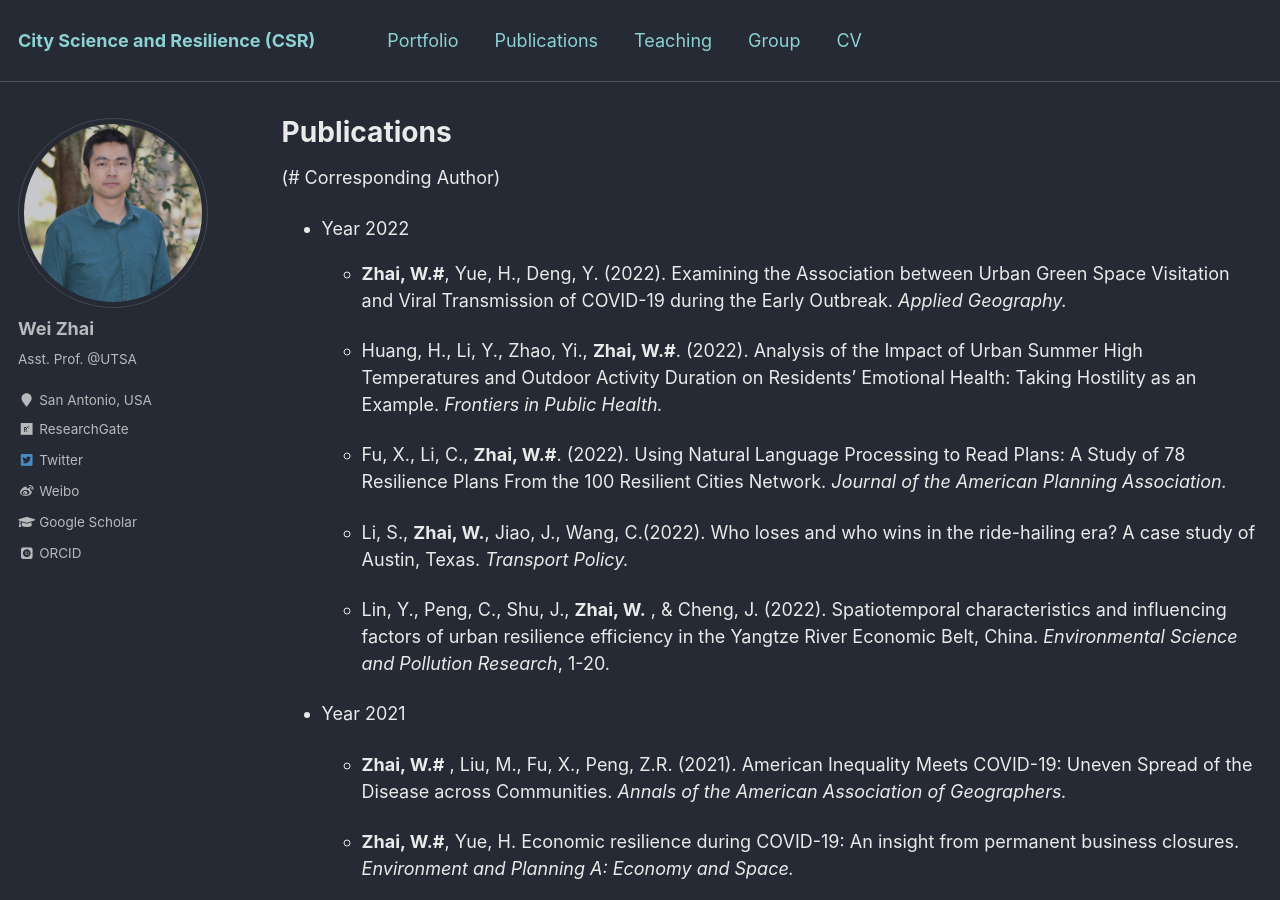
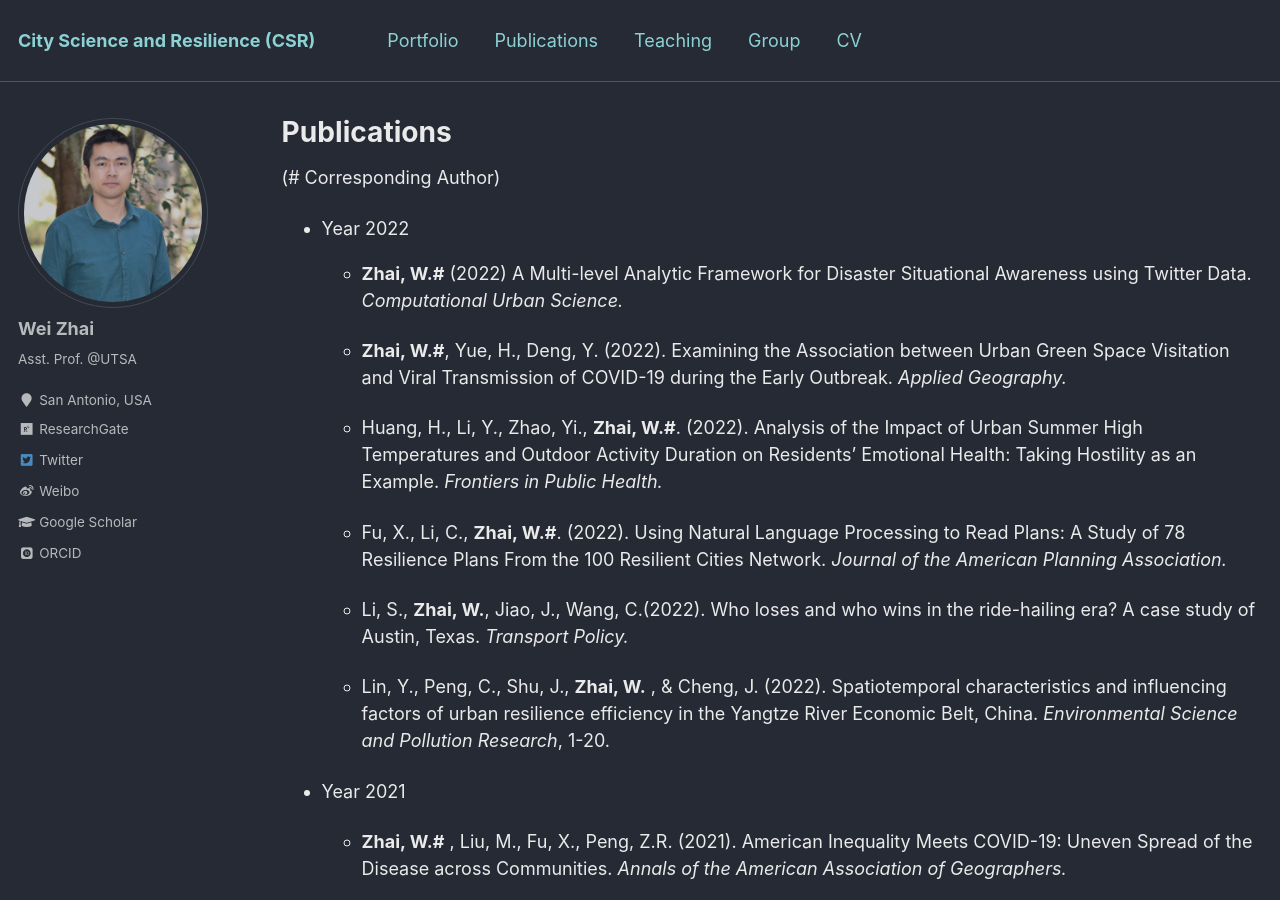
Before and after one commit to skywalkerzhai/weizhai.github.io, a Jekyll site: the page built from _pages/publications.md, in a window 1280 px wide and 900 px high. Built offline with Jekyll 4.4.1, drawn with Linux system fonts in a browser that asks for light colours; some web fonts are replaced.

Commit message:
Update publications.md

```diff
--- a/_pages/publications.md
+++ b/_pages/publications.md
@@ -6,6 +6,8 @@ author_profile: true
 ---
 (# Corresponding Author)
 * Year 2022
+  * **Zhai, W.#** (2022) A Multi-level Analytic Framework for Disaster Situational Awareness using Twitter Data. *Computational Urban Science.*
+
   * **Zhai, W.#**, Yue, H., Deng, Y. (2022). Examining the Association between Urban Green Space Visitation and Viral Transmission of COVID-19 during the Early Outbreak. *Applied Geography.*
 
   * Huang, H., Li, Y., Zhao, Yi., **Zhai, W.#**. (2022). Analysis of the Impact of Urban Summer High Temperatures and Outdoor Activity Duration on Residents’ Emotional Health: Taking Hostility as an Example. *Frontiers in Public Health.*
```
